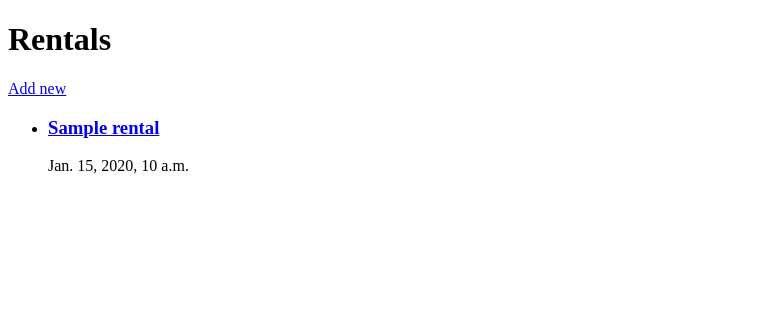
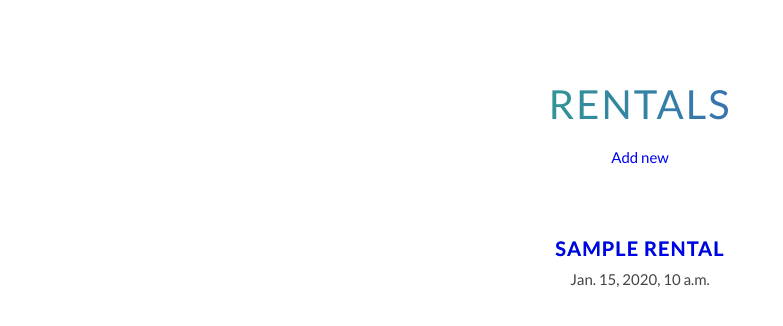
Before and after one commit to dpakach/RentalService, a Django app: page /rentals/ in a window 1280 px wide. Shown: the top 326 px of the page, without its empty margins (0-783 px from the left). Run offline with Django 3.2, Linux system fonts and the light colour scheme; tables that the repository leaves empty hold one stand-in row (values such as "Sample post"); some libraries are stand-ins or nearby versions.

Commit message:
some changes in templates and css added
some stylesheets added and teplates changed for better rendering

```diff
--- a/rentals/templates/rentals/index.html
+++ b/rentals/templates/rentals/index.html
@@ -4,12 +4,12 @@
 
 {% block content %}
 
-        <h1>Rentals</h1>
+        <h1 class="heading-primary">Rentals</h1>
         <p><a href="{% url "rentals:create" %}">Add new</a></p>
         {% for obj in new_rentals_list %}
         <ul>
                 <li>
-                        <h3><a href={% url 'rentals:detail' pk=obj.pk %}>{{ obj.title }}</a></h3>
+                        <h3 class="heading-secondary"><a href={% url 'rentals:detail' pk=obj.pk %}>{{ obj.title }}</a></h3>
                         <p>{{ obj.created_date }}</p>
                 </li>
         </ul>
--- a/rentals/templates/rentals/rental_form.html
+++ b/rentals/templates/rentals/rental_form.html
@@ -4,8 +4,8 @@
 {% block head_title %}Add Rental | {{ block.super }}{% endblock %}
 
 {% block content %}
-        <h1>Rental Form</h1>
-        <h1>Add Rental</h1>
+        <h1 class="heading-primary">Rental Form</h1>
+        <h2>Add Rental</h2>
         {% if form.errors %}
                 {{ form.errors }}
         {% endif %}
--- a/static/css/style.css
+++ b/static/css/style.css
@@ -1,7 +1,93 @@
+*,
+*::after,
+*::before{
+        margin:0;
+        padding:0;
+        box-sizing: inherit;
+}
+
+html {
+        font-size: 62.5%;
+        font-family: 'Lato', sans-serif;
+        font-weight: 400;
+        color: #444;
+        text-align: center;
+}
+
+body{
+        box-sizing: border-box;
+        padding: 3rem;
+}
 .rental-photo {
         display: block;
         width: 400px;
         height: auto;
-        margin: 4rem;
+        display: inline-block;
+        margin: 5rem, auto;
         box-shadow: 0 1.5rem 4rem rgba(0, 0, 0, .55);
 }
+
+.photo-div{
+        margin-bottom: 3rem;
+}
+
+h1 {
+        font-weight: 400;
+        font-size: 50px;
+        padding: 0
+}
+p {
+        font-size: 1.5rem;
+}
+
+a {
+        text-decoration: none;
+}
+
+ul {
+        list-style: none;
+        padding: 0;
+        padding-top: 5rem;
+}
+
+.heading-primary {
+
+        text-transform: uppercase;
+        font-size: 4rem;
+        font-weight: 500;
+        margin-bottom: 2rem;
+        margin-top: 5rem;
+        background-image: linear-gradient(to right, #23f451, #4512f6);
+        -webkit-background-clip: text;
+        color: transparent;
+        letter-spacing: .2rem;
+}
+
+.heading-secondary {
+        font-size: 2rem;
+        font-weight: 700;
+        margin-bottom: 1rem;
+        margin-top: 2rem;
+        text-transform: uppercase;
+        background-image: linear-gradient(to right, #23e727, #2542c6);
+        -webkit-background-clip: text;
+        color: transparent;
+        letter-spacing: .1rem;
+        transition: all .3s ease;
+}
+
+.heading-secondary:hover {
+        transform: scale(1.2);
+}
+.heading-secondary:active{
+        color: #23e727;
+}
+
+
+.rental-info {
+        margin-bottom: 5rem;
+}
+
+input {
+        margin: 1.5rem;
+}
--- a/templates/snippets/css.html
+++ b/templates/snippets/css.html
@@ -1,2 +1,3 @@
 {% load staticfiles %}
 <link rel="stylesheet" href="{% static  "css/style.css" %}">
+<link href="https://fonts.googleapis.com/css?family=Lato:100,300,400,700,900" rel="stylesheet">
```
Also changed, not shown: RentalService/settings/base.py (+6 -2 lines), rentals/templates/rentals/detail.html (+15 -5 lines).
